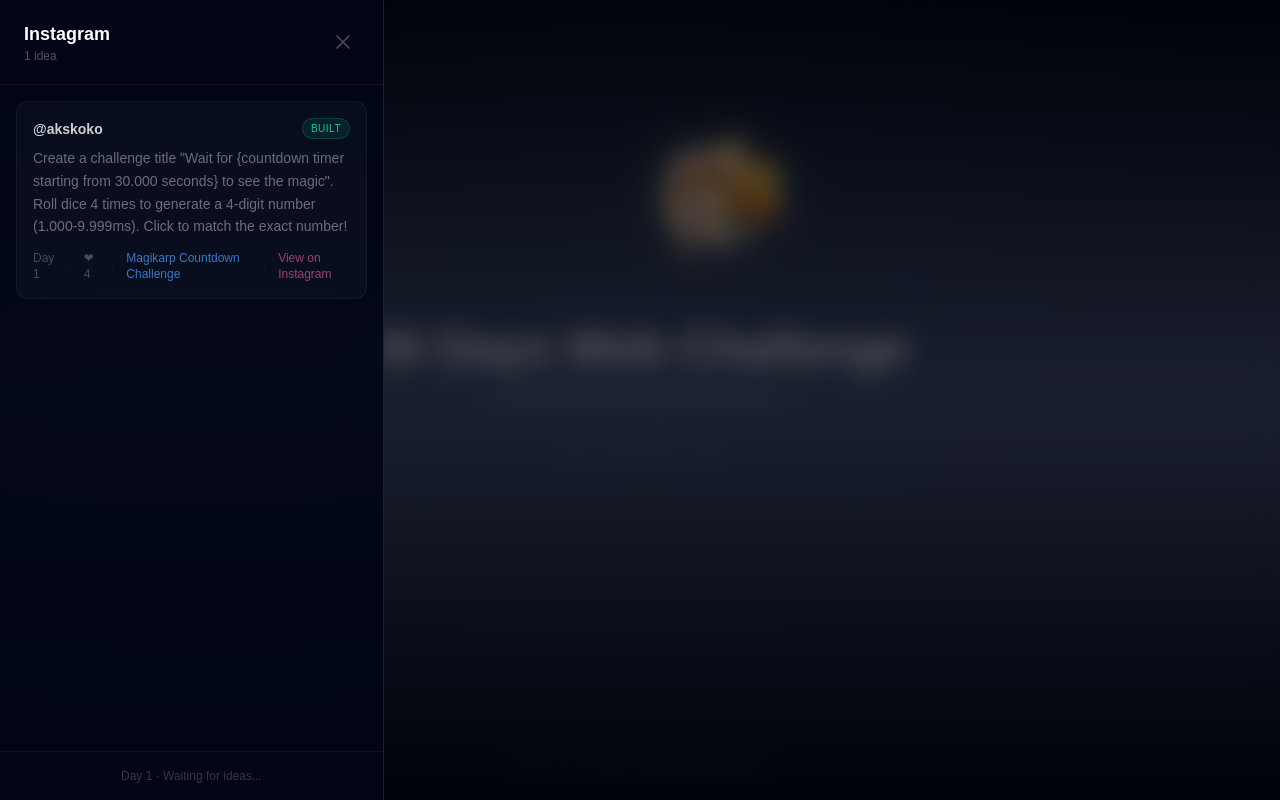
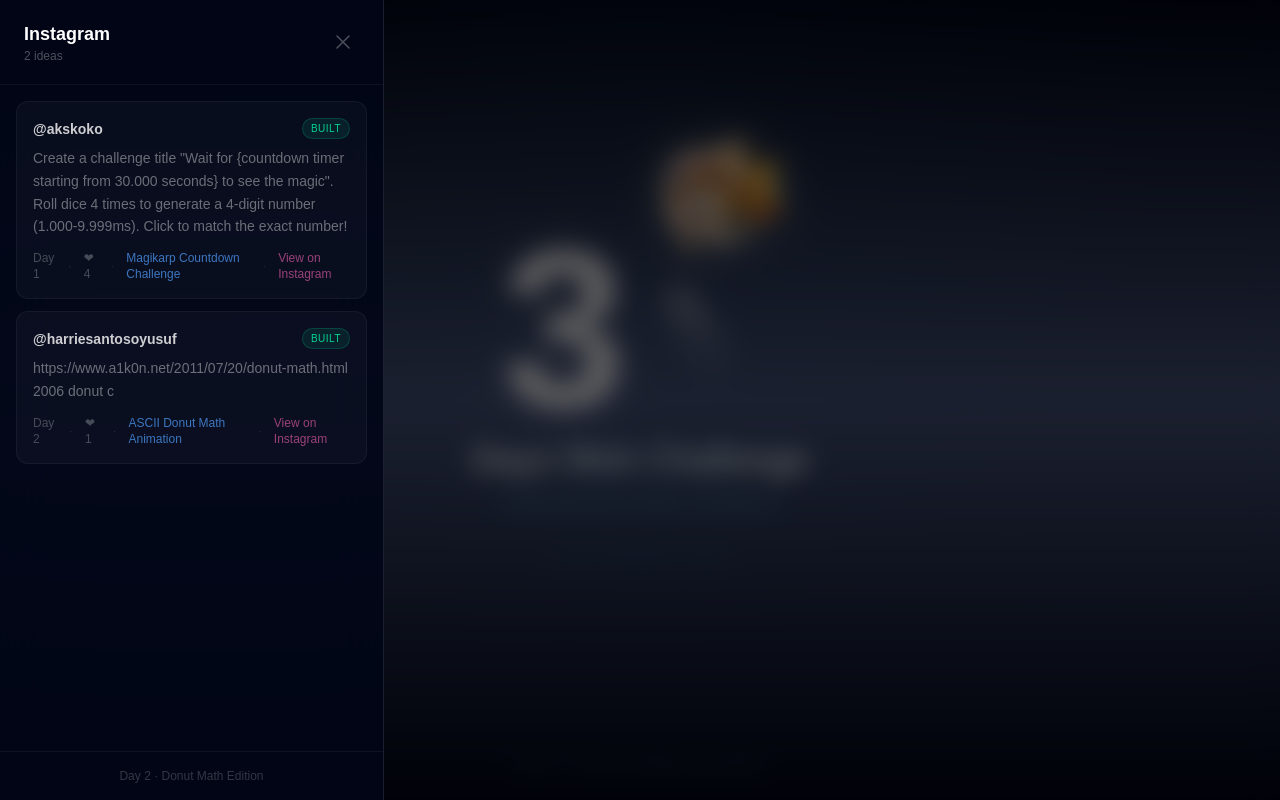
Before and after one commit to ab2rahman/30days-web-challenge, a Next.js app: page / in a window 1280 px wide. Both pictures are taken after a click on the button "Open menu". Built offline with nearby package versions, Linux system fonts and the light colour scheme.

Commit message:
feat: implement Day 2 Donut Challenge 2006

```diff
--- /dev/null
+++ b/src/components/DonutAnimation.tsx
@@ -0,0 +1,90 @@
+"use client";
+
+import { useEffect, useRef } from "react";
+
+export default function DonutAnimation({
+  width = 40,
+  height = 20,
+  className = "",
+}: {
+  width?: number;
+  height?: number;
+  className?: string;
+}) {
+  const preRef = useRef<HTMLPreElement>(null);
+
+  useEffect(() => {
+    let A = 0;
+    let B = 0;
+    let frameId: number;
+
+    const lum = ".,-~:;=!*#$@";
+    const cx = width / 2;
+    const cy = height / 2;
+    const kx = width * 0.4;
+    const ky = height * 0.55;
+
+    const render = () => {
+      const b = new Int8Array(width * height).fill(-1);
+      const z = new Float32Array(width * height);
+
+      const sA = Math.sin(A),
+        cA = Math.cos(A);
+      const sB = Math.sin(B),
+        cB = Math.cos(B);
+
+      for (let j = 0; j < 6.283185; j += 0.07) {
+        const st = Math.sin(j),
+          ct = Math.cos(j);
+        for (let i = 0; i < 6.283185; i += 0.02) {
+          const sp = Math.sin(i),
+            cp = Math.cos(i);
+          const h = ct + 2;
+          const D = 1 / (sp * h * sA + st * cA + 5);
+          const t = sp * h * cA - st * sA;
+
+          const x = ~~(cx + kx * D * (cp * h * cB - t * sB));
+          const y = ~~(cy + ky * D * (cp * h * sB + t * cB));
+
+          const o = x + width * y;
+          const N = ~~(
+            8 *
+            ((st * sA - sp * ct * cA) * cB -
+              sp * ct * sA -
+              st * cA -
+              cp * ct * sB)
+          );
+
+          if (y > 0 && y < height && x > 0 && x < width && D > z[o]) {
+            z[o] = D;
+            b[o] = N > 0 ? N : -1;
+          }
+        }
+      }
+
+      if (preRef.current) {
+        let s = "";
+        for (let k = 0; k < width * height; k++) {
+          if (k > 0 && k % width === 0) s += "\n";
+          s += b[k] >= 0 ? lum[b[k]] : " ";
+        }
+        preRef.current.textContent = s;
+      }
+
+      A += 0.015;
+      B += 0.008;
+      frameId = requestAnimationFrame(render);
+    };
+
+    frameId = requestAnimationFrame(render);
+    return () => cancelAnimationFrame(frameId);
+  }, [width, height]);
+
+  return (
+    <pre
+      ref={preRef}
+      className={`font-mono m-0 p-0 leading-none inline-block align-middle ${className}`}
+      style={{ fontSize: "5.5px", lineHeight: "6px", letterSpacing: "0.5px" }}
+    />
+  );
+}
--- a/src/components/MagikarpLanding.tsx
+++ b/src/components/MagikarpLanding.tsx
@@ -2,6 +2,7 @@
 
 import { useState, useEffect, useRef, useCallback, useMemo } from "react";
 import { motion, AnimatePresence } from "framer-motion";
+import DonutAnimation from "./DonutAnimation";
 
 interface Bubble {
   id: number;
@@ -248,13 +249,21 @@
         animate={{ opacity: 1, y: 0 }}
         transition={{ duration: 0.8, delay: 0.3 }}
       >
-        <motion.h1
-          className="text-3xl md:text-5xl font-black text-white mb-3"
+        <motion.div
+          className="flex flex-col items-center justify-center mb-3"
           animate={{ opacity: [0.8, 1, 0.8] }}
           transition={{ duration: 3, repeat: Infinity }}
         >
-          30 Days Web Challenge
-        </motion.h1>
+          <div className="flex items-center justify-center">
+            <span className="text-[10rem] md:text-[14rem] leading-none font-black text-white drop-shadow-[0_0_20px_rgba(255,255,255,0.3)]">
+              3
+            </span>
+            <DonutAnimation className="text-white drop-shadow-[0_0_15px_rgba(255,255,255,0.4)]" />
+          </div>
+          <span className="text-2xl md:text-4xl font-black tracking-tight bg-gradient-to-r from-white via-cyan-100 to-white bg-clip-text text-transparent">
+            Days Web Challenge
+          </span>
+        </motion.div>
         <p className="text-sm md:text-base text-cyan-300/60">
           Community-built. 30 days. 30 features.
         </p>
@@ -360,7 +369,7 @@
         animate={{ opacity: 1 }}
         transition={{ duration: 1, delay: 1 }}
       >
-        DAY 1 — 30 DAYS WEB CHALLENGE
+        DAY 2 — 30 DAYS WEB CHALLENGE
       </motion.div>
     </div>
   );
--- a/src/components/SideMenu.tsx
+++ b/src/components/SideMenu.tsx
@@ -99,7 +99,7 @@
               {/* Footer */}
               <div className="border-t border-white/5 px-6 py-4">
                 <p className="text-center text-xs text-white/20">
-                  Day 1 · Waiting for ideas...
+                  Day 2 · Donut Math Edition
                 </p>
               </div>
             </motion.aside>
--- a/src/data/comments.ts
+++ b/src/data/comments.ts
@@ -20,4 +20,14 @@
     feature: "Magikarp Countdown Challenge",
     url: "https://www.instagram.com/p/DX3v1ATRb_9/",
   },
+  {
+    id: 2,
+    day: 2,
+    username: "harriesantosoyusuf",
+    text: "https://www.a1k0n.net/2011/07/20/donut-math.html\n2006 donut c",
+    likes: 1,
+    status: "built",
+    feature: "ASCII Donut Math Animation",
+    url: "https://www.instagram.com/p/DX5w_9zA5GH/",
+  },
 ];
```
